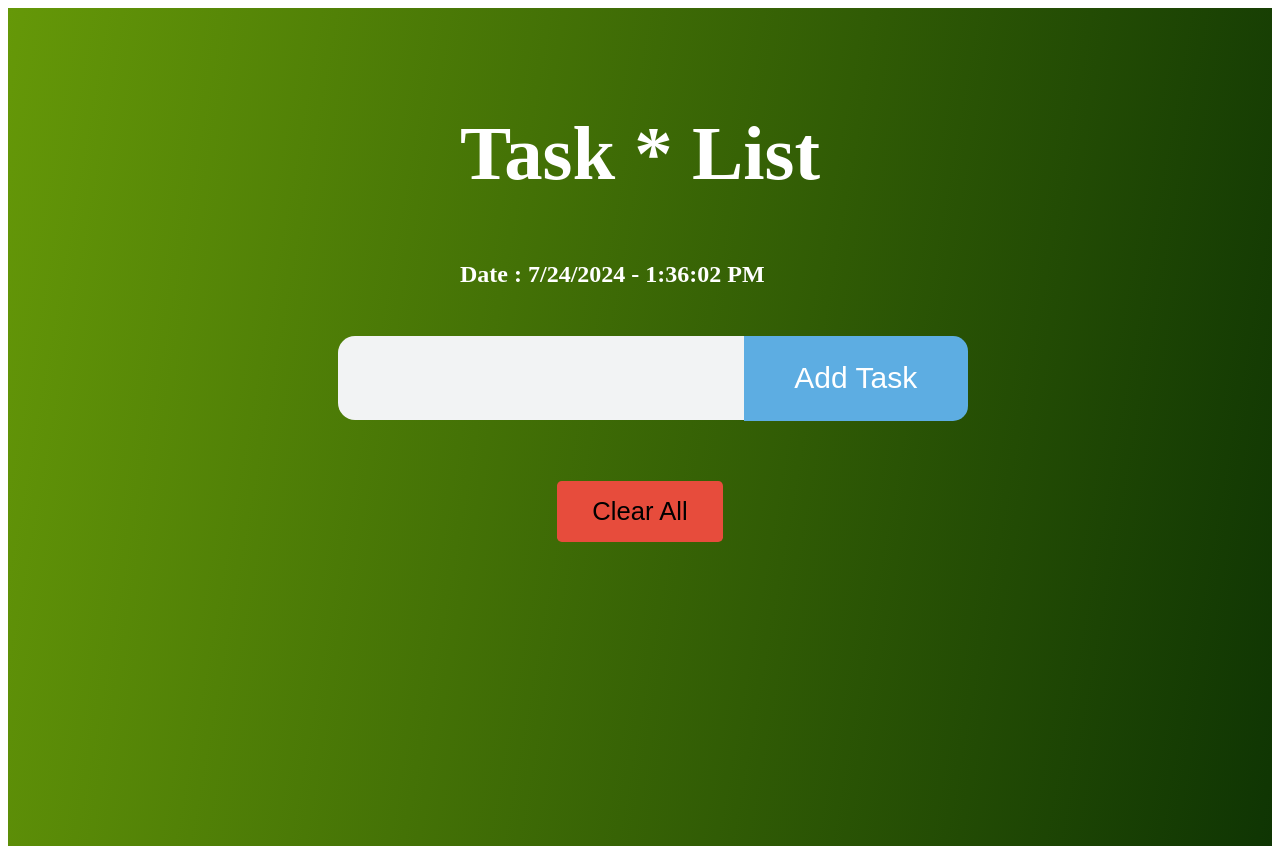
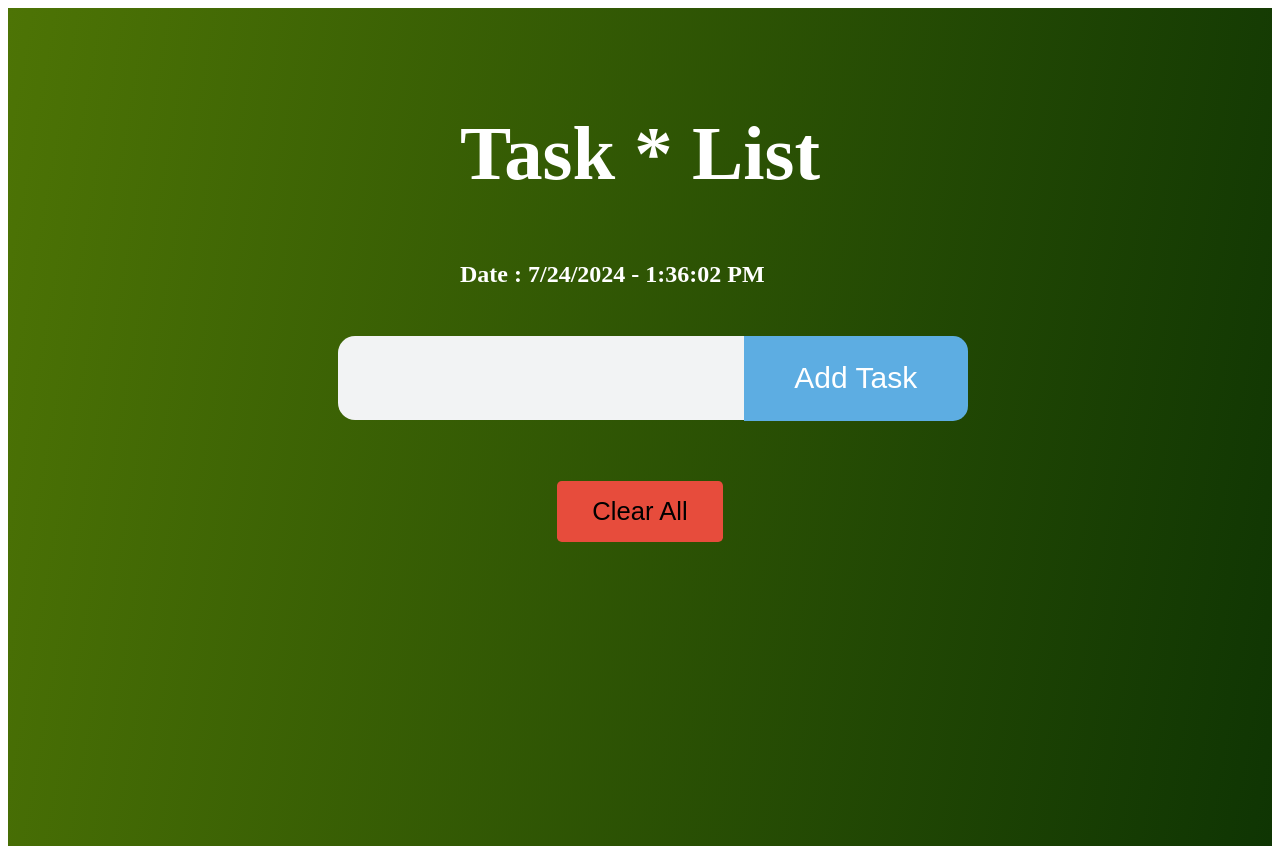
Before and after one commit to speed2post/todo-react, a React (Vite) app: page / in a window 1280 px wide. Built offline with nearby package versions, Linux system fonts and the light colour scheme.

Commit message:
background color changed

```diff
--- a/src/projects/Todo3/Todo.css
+++ b/src/projects/Todo3/Todo.css
@@ -12,7 +12,7 @@
     flex-direction: column;
     min-height: 100vh;
     padding-top: 3%;
-    background-image: linear-gradient(100deg, #659808, #0f3503);
+    background-image: linear-gradient(100deg, #4d7405, #0f3503);
     color: white;
     transition: 0.3s linear;
     overflow: hidden;
```
